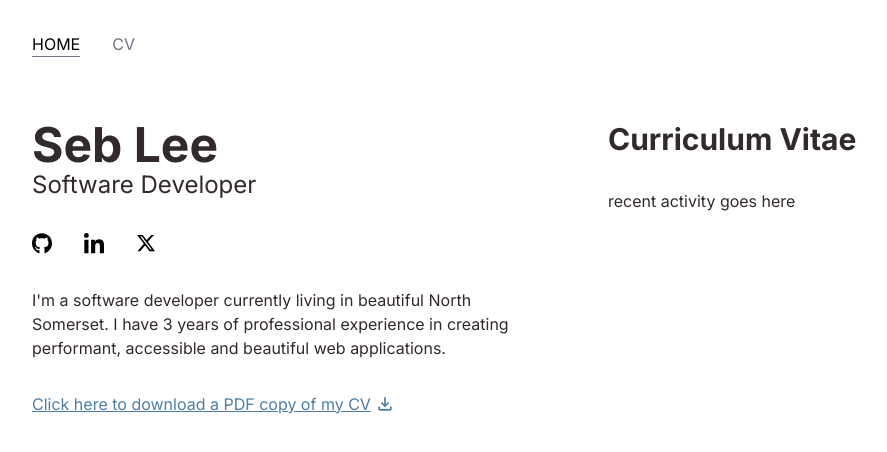
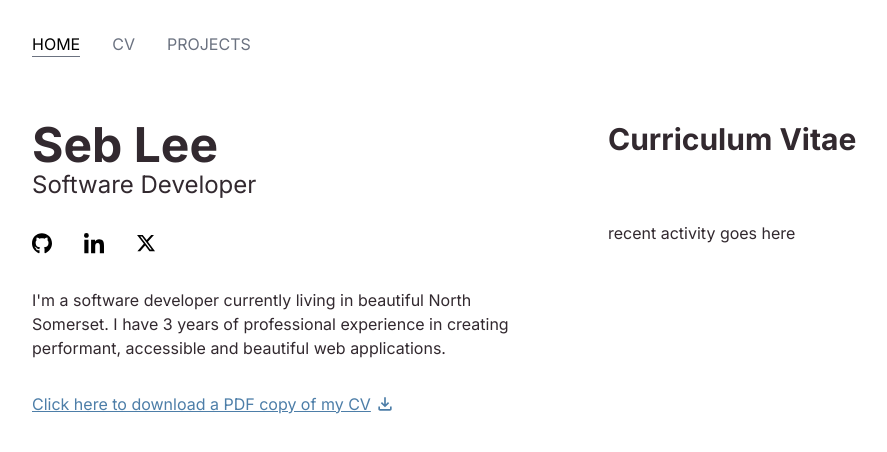
Before and after one commit to jebzley/sebleedotdev, a Next.js app: page / in a window 1280 px wide. Shown: the top 452 px of the page, without its empty margins (64-951 px from the left). Built offline with nearby package versions, Linux system fonts and the light colour scheme.

Commit message:
add page and route

```diff
--- a/src/app/page.tsx
+++ b/src/app/page.tsx
@@ -6,7 +6,7 @@ import { CustomLink } from "@/components/CustomLink";
 
 export default function Home() {
   const isSmolModeEnabled = process.env.NEXT_PUBLIC_SMOL_MODE;
-
+  console.log(isSmolModeEnabled);
   return (
     <PageLayout>
       <section aria-label="About Me" className="flex flex-col gap-8">
@@ -26,6 +26,7 @@ export default function Home() {
         className="flex flex-col gap-8 lg:overflow-hidden"
       >
         <h2 className="text-3xl">Curriculum Vitae</h2>
+        <p>{isSmolModeEnabled}</p>
         <div className="lg:overflow-scroll lg:pr-4">
           {isSmolModeEnabled ? (
             <CurriculumVitae />
--- /dev/null
+++ b/src/app/projects/page.tsx
@@ -0,0 +1,3 @@
+export default function ProjectsPage() {
+  return <p>projects</p>;
+}
--- a/src/components/Navigation/index.tsx
+++ b/src/components/Navigation/index.tsx
@@ -4,6 +4,7 @@ import { NavigationLink } from "./NavigationLink";
 const navItems: { name: string; href: string }[] = [
   { name: "Home", href: ROUTES.HOME },
   { name: "CV", href: ROUTES.WORK },
+  { name: "Projects", href: ROUTES.PROJECTS },
 ];
 
 export function Navigation() {
--- a/src/constants/routes.ts
+++ b/src/constants/routes.ts
@@ -1,4 +1,5 @@
 export const ROUTES = {
   HOME: "/",
   WORK: "/work",
+  PROJECTS: "/projects",
 };
```
